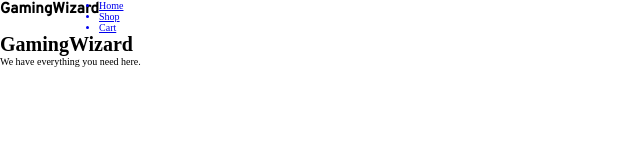
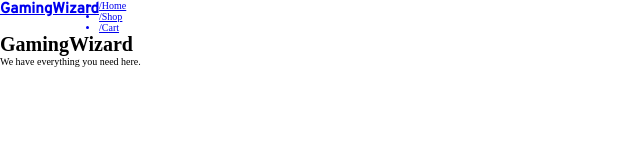
Before and after one commit to wyhong3103/shopping-cart, a React (Create React App) app: page / in a window 1280 px wide. Shown: the top 160 px of the page, without its empty margins (0-640 px from the left). Built offline with nearby package versions, Linux system fonts and the light colour scheme.

Commit message:
Add / before text

```diff
--- a/src/components/Nav.js
+++ b/src/components/Nav.js
@@ -4,16 +4,18 @@ import '../styles/Nav.css';
 const Nav = () => {
     return(
         <nav>
-            <h1 className="title">GamingWizard</h1>
+            <Link>
+                <h1 className="title">GamingWizard</h1>
+            </Link>
             <ul>
                 <Link to="/">
-                    <li>Home</li>
+                    <li>/Home</li>
                 </Link>
                 <Link to="/shop">
-                    <li>Shop</li>
+                    <li>/Shop</li>
                 </Link>
                 <Link to="/cart">
-                    <li>Cart</li>
+                    <li>/Cart</li>
                 </Link>
             </ul>
         </nav>
```
